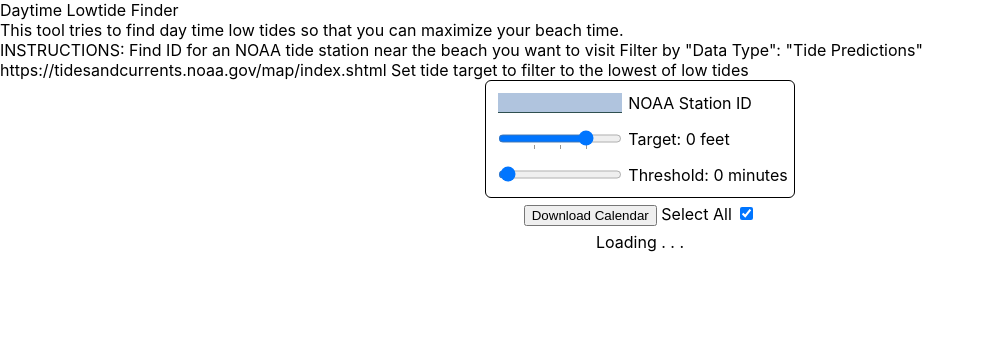
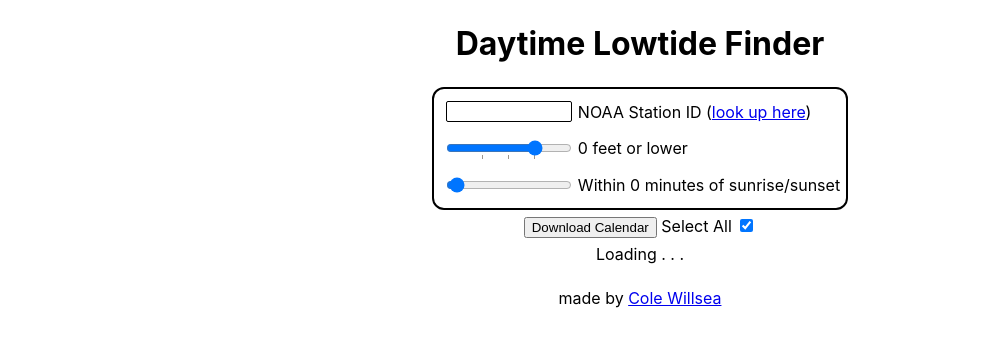
Before and after one commit to coleww/tide-finder, a React (Create React App) app: page / in a window 1280 px wide. Shown: the top 346 px of the page, without its empty margins (0-985 px from the left). Built offline with nearby package versions, Linux system fonts and the light colour scheme.

Commit message:
clean up instructions, styling

```diff
--- /dev/null
+++ b/src/components/App.css
@@ -0,0 +1,4 @@
+.header, .footer {
+  margin: 24px;
+  text-align: center;
+}
--- a/src/components/App.tsx
+++ b/src/components/App.tsx
@@ -1,22 +1,18 @@
 import DaytimeLowtideFinder from './DaytimeLowtideFinder';
+import './App.css';
 
 function App() {
   return (
     <div className="">
-      <header className="">Daytime Lowtide Finder</header>
+      <header className="header">
+        <h1>Daytime Lowtide Finder</h1>
+      </header>
       <main>
-        <div>
-          This tool tries to find day time low tides so that you can maximize
-          your beach time.
-        </div>
-        <div>
-          INSTRUCTIONS: Find ID for an NOAA tide station near the beach you want
-          to visit Filter by "Data Type": "Tide Predictions"
-          https://tidesandcurrents.noaa.gov/map/index.shtml Set tide target to
-          filter to the lowest of low tides
-        </div>
         <DaytimeLowtideFinder />
       </main>
+      <footer className='footer'>
+        made by <a href="http://github.com/coleww">Cole Willsea</a>
+      </footer>
     </div>
   );
 }
--- a/src/components/Controls.css
+++ b/src/components/Controls.css
@@ -5,8 +5,8 @@
 }
 
 .controls-box {
-  border: 1px solid black;
-  border-radius: 6px;
+  border: 2px solid black;
+  border-radius: 12px;
   padding: 6px;
 }
 
@@ -14,9 +14,8 @@
   width: 120px;
   padding: 2px;
   margin: 6px;
-  border-width: 0px;
-  border-bottom: 1px solid darkslategrey;
-  background-color: lightsteelblue;
+  border: 1px solid black;
+  border-radius: 2px;
 }
 
 .control-wrapper {
--- a/src/components/Controls.tsx
+++ b/src/components/Controls.tsx
@@ -44,7 +44,7 @@ function Controls({
             value={stationId}
             onChange={e => setStationId(e.target.value)}
           />
-          <label htmlFor="station-id">NOAA Station ID</label>
+          <label htmlFor="station-id">NOAA Station ID (<a href="https://tidesandcurrents.noaa.gov/map/index.shtml">look up here</a>)</label>
         </div>
 
         <div className="control-wrapper">
@@ -59,7 +59,7 @@ function Controls({
             value={tideTarget}
             onChange={e => setTideTarget(Number(e.target.value))}
           />
-          <label htmlFor="tide-target">Target: {tideTarget} feet</label>
+          <label htmlFor="tide-target">{tideTarget} feet or lower</label>
 
           <datalist id="tide-markers">
             <option value="0"></option>
@@ -80,7 +80,7 @@ function Controls({
             onChange={e => setTideThreshold(Number(e.target.value))}
           />
           <label htmlFor="tide-threshold">
-            Threshold: {tideThreshold} minutes
+            Within {tideThreshold} minutes of sunrise/sunset
           </label>
         </div>
       </div>
--- a/src/components/Result.css
+++ b/src/components/Result.css
@@ -2,10 +2,14 @@
   display: flex;
   flex-direction: column;
   align-items: center;
-  border: 1px solid lightslategrey;
+  border: 2px solid black;
   border-radius: 12px;
   padding: 12px;
   cursor: pointer;
+}
+
+.result.selected {
+  border: 2px solid blue;
 }
 
 .date {
@@ -13,10 +17,15 @@
   display: flex;
   align-items: center;
   gap: 6px;
+  border-bottom: 2px solid transparent;
+}
+
+.selected .date {
+  border-bottom: 2px solid blue;
 }
 
 .result-table {
-  width: 200px;
+  width: 180px;
 }
 
 .low-tide-result {
--- a/src/components/Result.tsx
+++ b/src/components/Result.tsx
@@ -62,7 +62,7 @@ function Result({
   }, [sunrise, sunset, tideTarget, tides, timezone]);
 
   return (
-    <div className="result" onClick={toggleCheckbox}>
+    <div className={`result ${isSelected ? 'selected' : ''}`} onClick={toggleCheckbox}>
       <div className="date">
         {date}{' '}
         <input type="checkbox" checked={isSelected} onChange={toggleCheckbox} />
--- a/src/utils/parse.ts
+++ b/src/utils/parse.ts
@@ -12,7 +12,7 @@ export function formatDateTZ(date: Date, tz: string) {
 }
 
 export function formatTimeTZ(date: Date, tz: string) {
-  return date.toLocaleTimeString('en-US', { timeZone: tz });
+  return date.toLocaleTimeString('en-US', { timeZone: tz, hour: "2-digit", minute: "2-digit" });
 }
 
 export function parseTideTimestamp(timestamp: string) {
```
Also changed, not shown: 1 other file (tests, documents, lock files or other folders).
